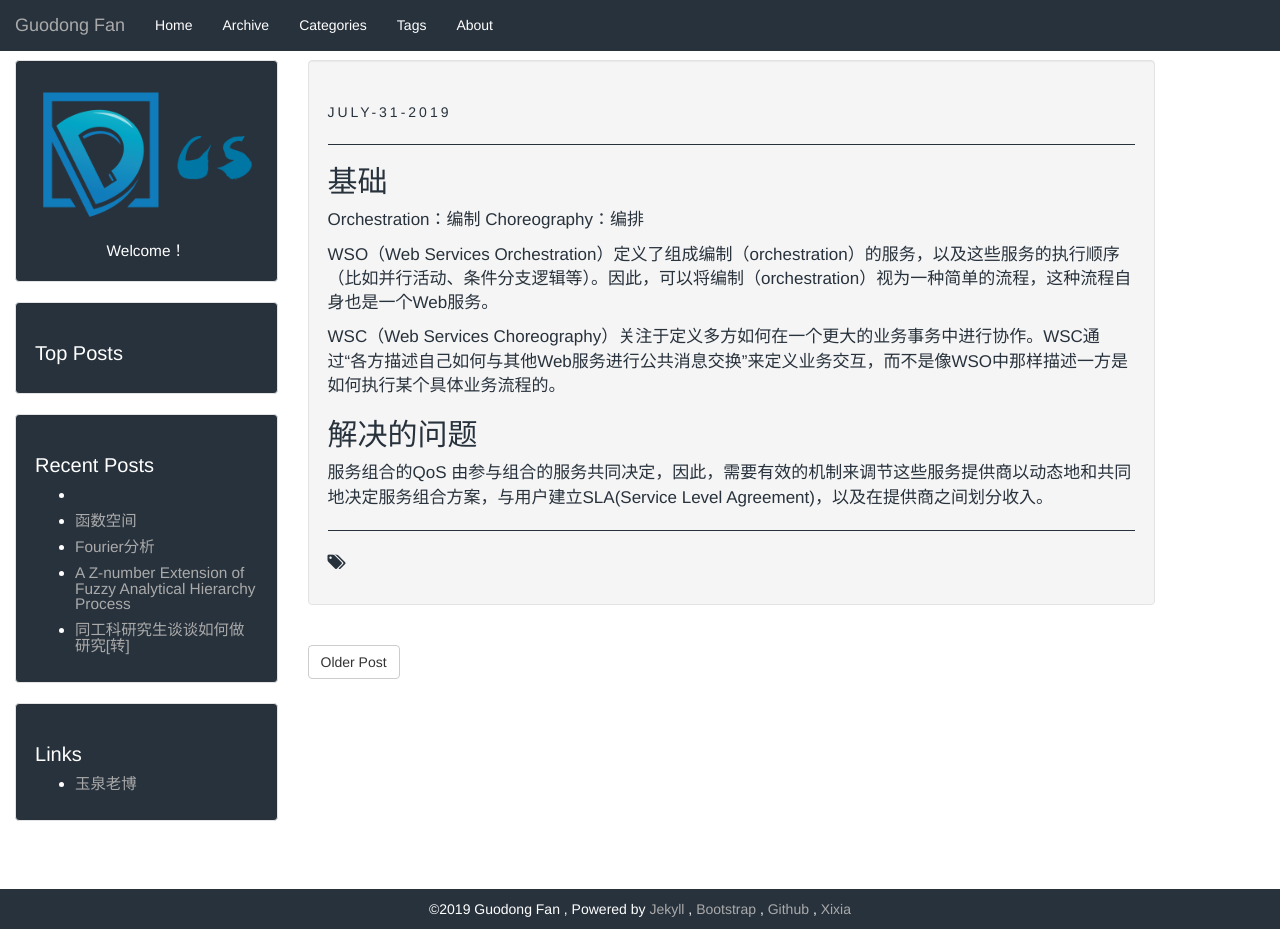
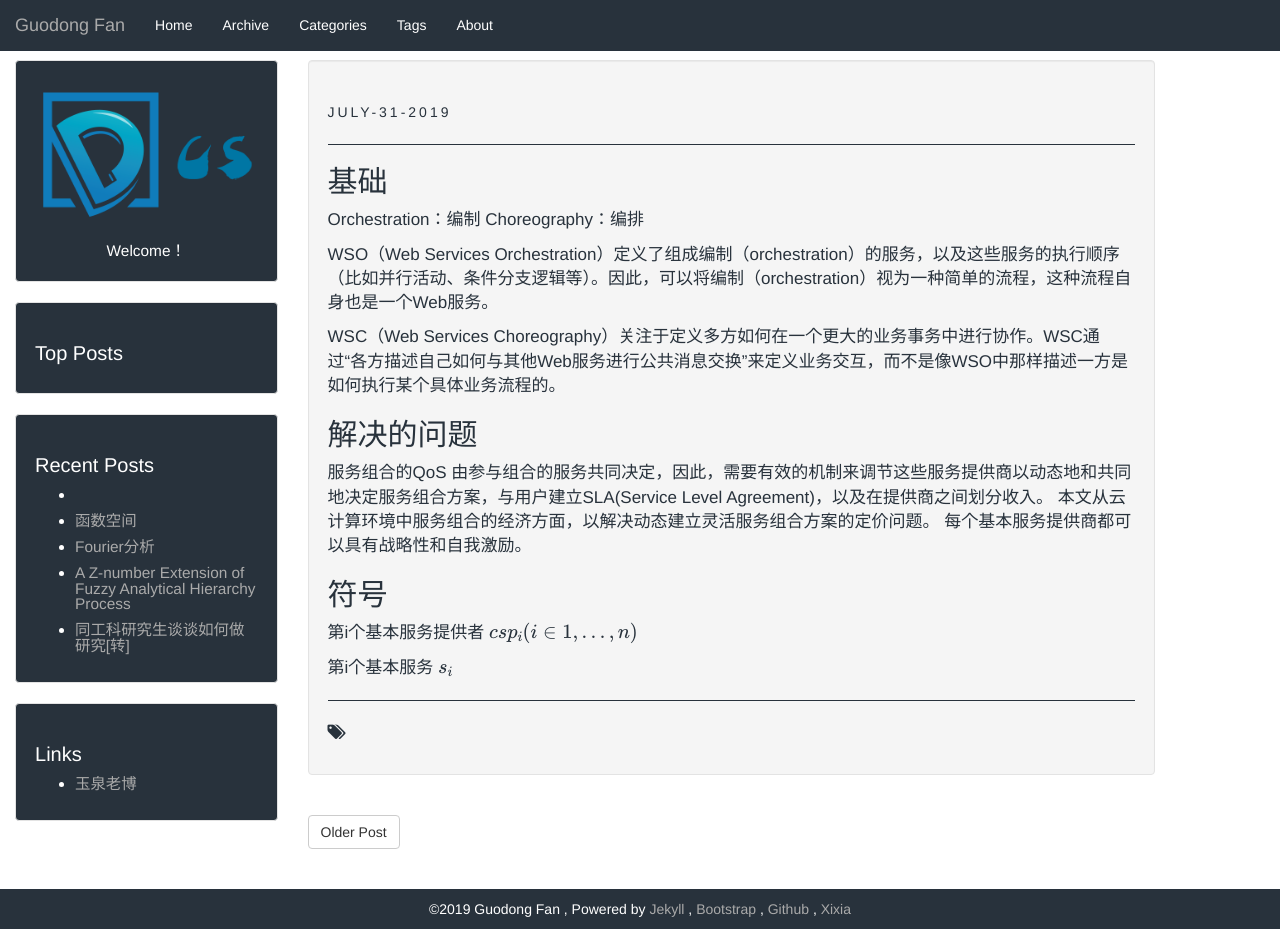
Before and after one commit to GuodongFan/GuodongFan.github.io, a Jekyll site: the page built from _posts/2019-07-31-Nash-Equilibrium-Composition.md, in a window 1280 px wide and 929 px high. Built offline with Jekyll 4.4.1, drawn with Linux system fonts in a browser that asks for light colours; our own code applies the rules of GitHub Pages for plain Markdown files; formulas are drawn with MathJax 3.

Commit message:
Update 2019-07-31-Nash-Equilibrium-Composition.md

```diff
--- a/_posts/2019-07-31-Nash-Equilibrium-Composition.md
+++ b/_posts/2019-07-31-Nash-Equilibrium-Composition.md
@@ -16,4 +16,10 @@ WSO（Web Services Orchestration）定义了组成编制（orchestration）的
 WSC（Web Services Choreography）关注于定义多方如何在一个更大的业务事务中进行协作。WSC通过“各方描述自己如何与其他Web服务进行公共消息交换”来定义业务交互，而不是像WSO中那样描述一方是如何执行某个具体业务流程的。
 
 ## 解决的问题
-服务组合的QoS 由参与组合的服务共同决定，因此，需要有效的机制来调节这些服务提供商以动态地和共同地决定服务组合方案，与用户建立SLA(Service Level Agreement)，以及在提供商之间划分收入。
+服务组合的QoS 由参与组合的服务共同决定，因此，需要有效的机制来调节这些服务提供商以动态地和共同地决定服务组合方案，与用户建立SLA(Service Level Agreement)，以及在提供商之间划分收入。 本文从云计算环境中服务组合的经济方面，以解决动态建立灵活服务组合方案的定价问题。 每个基本服务提供商都可以具有战略性和自我激励。
+
+## 符号
+
+第i个基本服务提供者 $csp_i (i \in \{1,...,n\})$
+
+第i个基本服务 $s_i$
```
